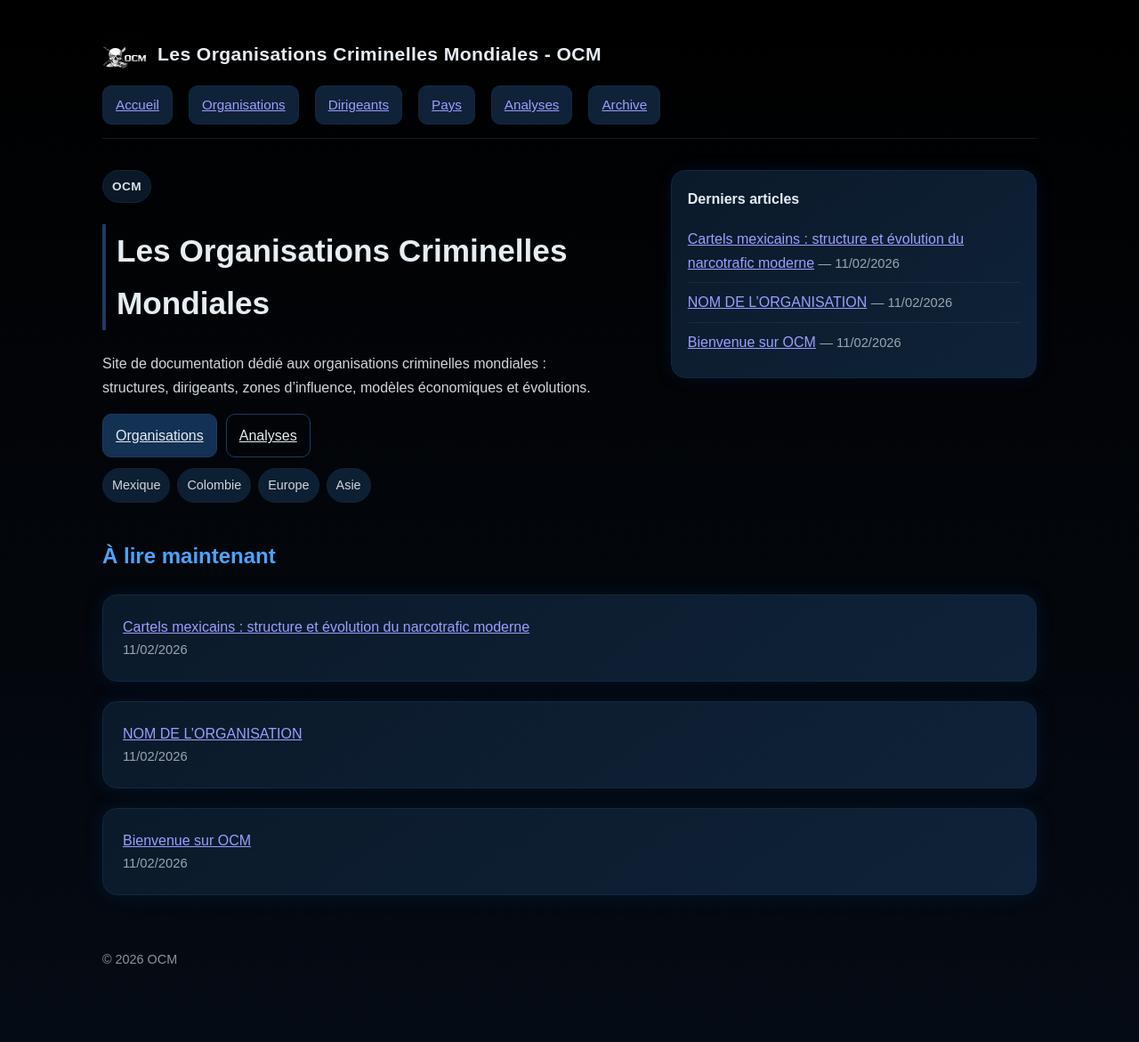
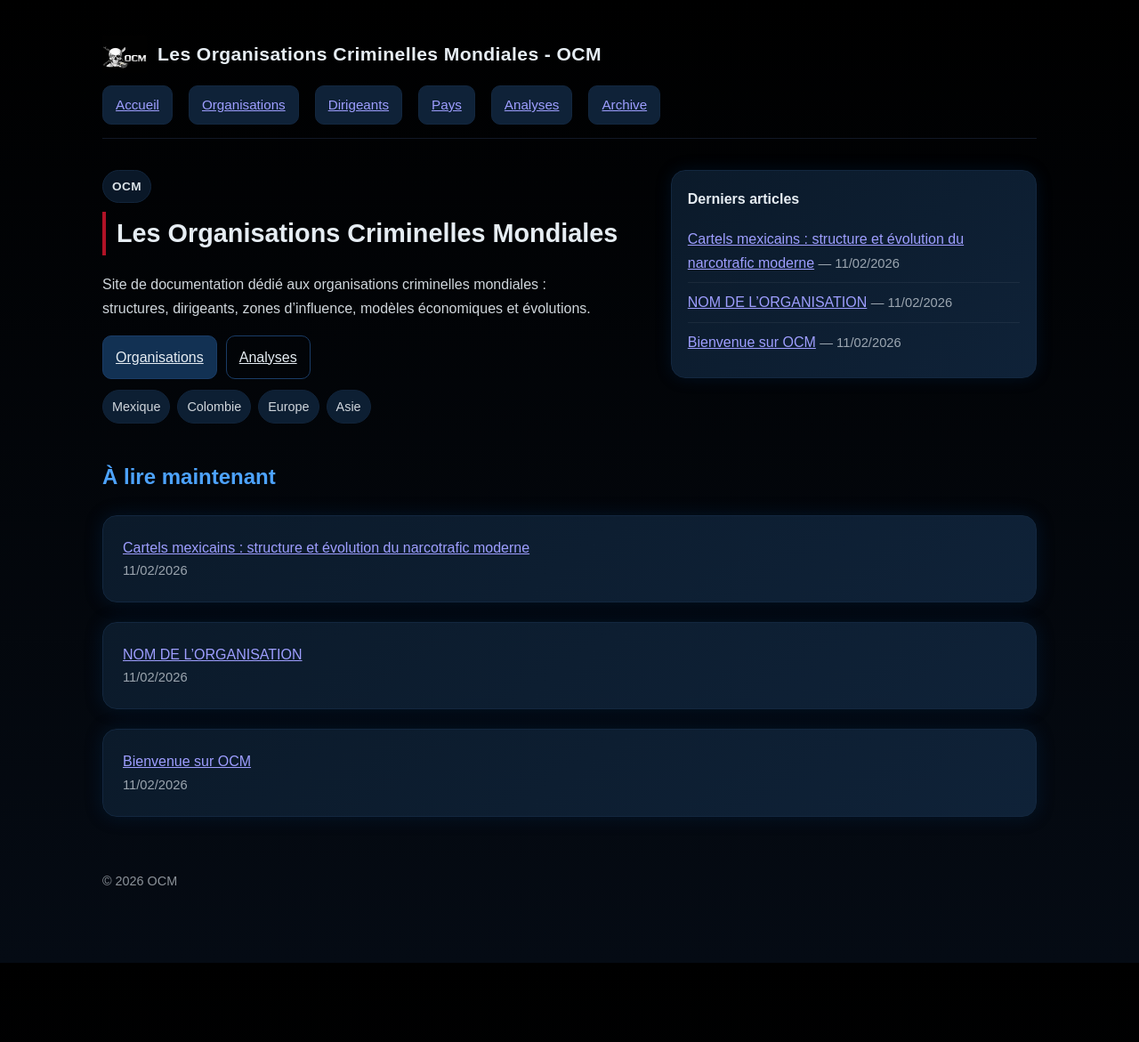
Before and after one commit to GEF67600/ocm, a Jekyll site: the page built from index.md, in a window 1280 px wide. Shown: the whole page at 89% size. Built offline with Jekyll 4.4.1, drawn with Linux system fonts in a browser that asks for light colours; after the commit the page ends 1082 px from its top, so only the background shows below that.

Commit message:
Update h1 styles for font size and border color

```diff
--- a/assets/css/style.css
+++ b/assets/css/style.css
@@ -20,9 +20,10 @@ main{
 
 /* Titres */
 h1{
-  font-size:2.2em;
-  border-left:4px solid #1f3b63;
+  font-size:1.8em;               /* plus petit qu’avant */
+  border-left:4px solid #b11226; /* rouge profond */
   padding-left:12px;
+  margin-top:10px;
 }
 
 h2{
```
